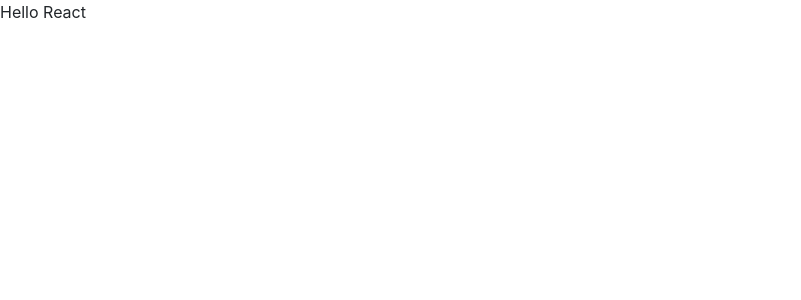
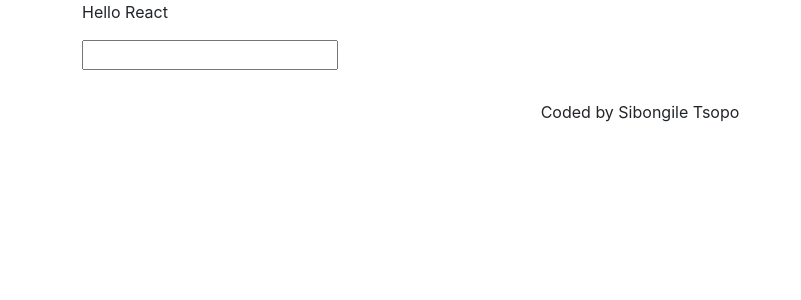
Before and after one commit to SibongileT88/dictionary-project, a React (Create React App) app: page / in a window 1280 px wide. Shown: the top 300 px of the page, without its empty margins (0-801 px from the left). Built offline with nearby package versions, Linux system fonts and the light colour scheme.

Commit message:
Added the search engine

```diff
--- a/src/App.css
+++ b/src/App.css
@@ -0,0 +1,4 @@
+.App-footer {
+  text-align: center;
+  margin: 30px 0;
+}
--- a/src/App.js
+++ b/src/App.js
@@ -1,13 +1,18 @@
 import "./App.css";
+import Dictionary from "./Dictionary";
 
-function App() {
+export default function App() {
   return (
     <div className="App">
-      <header className="App-header">
-        <p>Hello React</p>
-      </header>
+      <div className="container">
+        <header className="App-header">
+          <p>Hello React</p>
+        </header>
+        <main>
+          <Dictionary />
+        </main>
+        <footer className="App-footer">Coded by Sibongile Tsopo</footer>
+      </div>
     </div>
   );
 }
-
-export default App;
--- /dev/null
+++ b/src/Dictionary.js
@@ -0,0 +1,22 @@
+import React, { useState } from "react";
+import "./Dictionary.css";
+export default function Dictionary() {
+  let [keyword, setkeyword] = useState("");
+
+  function search(event) {
+    event.preventDefault();
+    alert(`Searching for  ${keyword}`);
+  }
+
+  function handlekeywordChange(event) {
+    console.log(event.target.value);
+    setkeyword(event.target.value);
+  }
+  return (
+    <div className="Dictionary">
+      <form onSubmit={search}>
+        <input type="search" onChange={handlekeywordChange} />
+      </form>
+    </div>
+  );
+}
```
Also changed, not shown: src/Dictionary.css (added).
